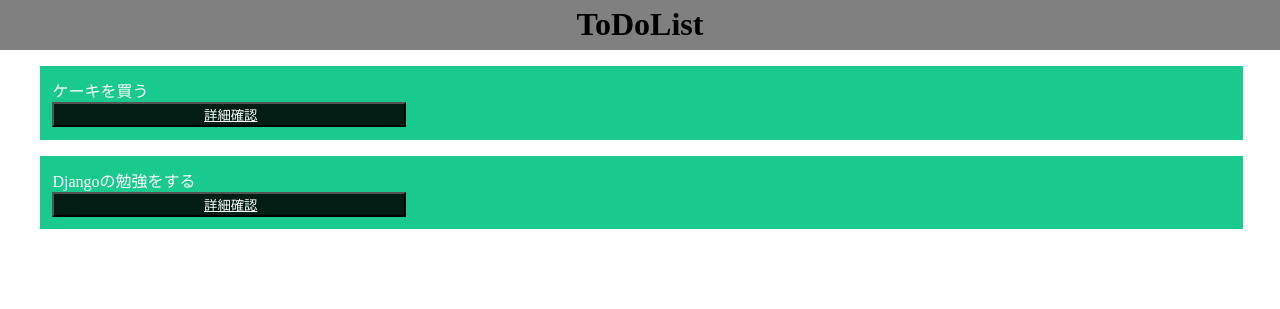
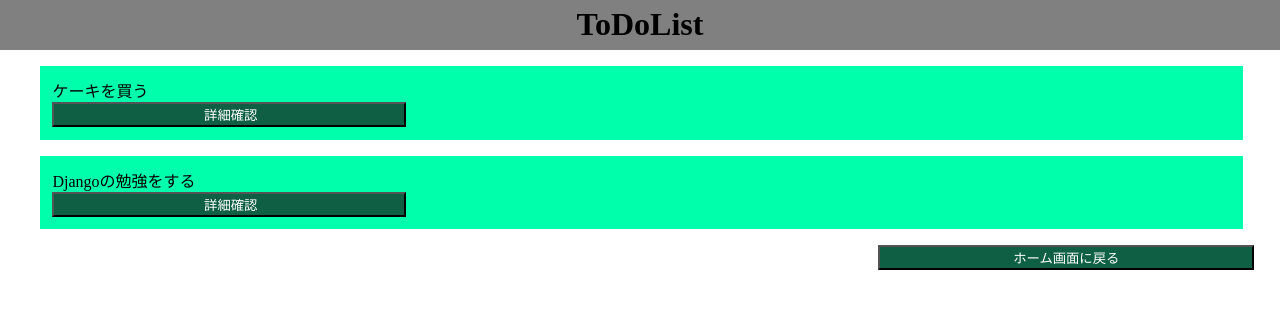
Before and after one commit to ohtsuka-shota/formTestPJ, a Django app: page /todo/list/ in a window 1280 px wide. Shown: the top 309 px of the page. Run offline with Django 4.2, Linux system fonts and the light colour scheme; data comes from the database, SQL or seed files in the repository.

Commit message:
finish check list-detail

```diff
--- a/listDetailTestPJ/static/style.css
+++ b/listDetailTestPJ/static/style.css
@@ -13,7 +13,8 @@ body {
 }
 
 .btn-todo {
-    background: blue;
+    background-color: rgb(14, 95, 67);
+    color: white;
     padding: 1%;
     margin-top: 1%;
     border-radius: 6px;
@@ -21,7 +22,7 @@ body {
 }
 
 .btn-todo:hover {
-    background-color: midnightblue;
+    background-color: rgb(0, 17, 11);
 }
 
 .btn-todo-a {
--- a/listDetailTestPJ/static/todoStyleSheet/todoListStyle.css
+++ b/listDetailTestPJ/static/todoStyleSheet/todoListStyle.css
@@ -12,21 +12,31 @@ body{
     font-family: serif;
 }
 
-.todo-title {
+.todo-link {
     color: white;
     margin-left: 1%;
+    text-decoration: none;
 }
 
 .todo-li {
-    background-color: rgb(26, 201, 142);
-    color: white;
+    background-color: rgb(0, 255, 170);
     list-style: none;
     padding:1%;
     width: 95%;
 }
 
-.btn-check-detail {
-    background-color: rgb(1, 30, 20);
+.btn {
+    background-color: rgb(14, 95, 67);
     color: white;
-    width: 30%
+    width: 30%;
+    text-decoration: none;
 }
+
+.btn:hover {
+    background-color: rgb(0, 17, 11);
+}
+
+.btn-div {
+    text-align: right;
+    margin-right: 2%;
+}
--- a/listDetailTestPJ/templates/todoList.html
+++ b/listDetailTestPJ/templates/todoList.html
@@ -15,10 +15,11 @@
             {% for todo in object_list %}
                 <ul>
                 <li class="todo-li">{{ todo.title }}<br>
-                    <button type="button" class="btn-check-detail"><a href="{% url 'todoApp:todoDetailPage' todo.pk %}" class="todo-title">詳細確認</a></button>
+                    <button type="button" class="btn"><a href="{% url 'todoApp:todoDetailPage' todo.pk %}" class="todo-link">詳細確認</a></button>
                 </li>
                 </ul>
             {% endfor %}
+            <div class="btn-div"><button type="button" class="btn"><a href="{% url 'homePage' %}" class="btn">ホーム画面に戻る</a></button></div>
         </body>
 
     </html>
```
Also changed, not shown: listDetailTestPJ/static/todoStyleSheet/todoDetailStyle.css (+7 -1 lines).
